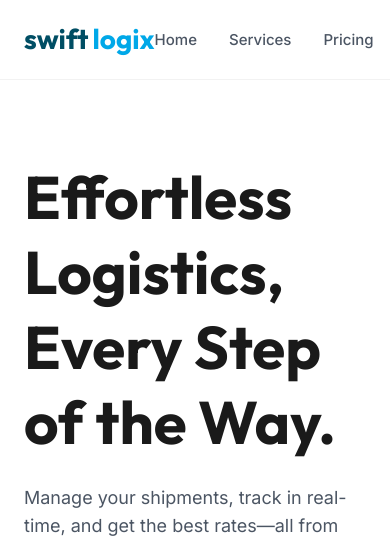
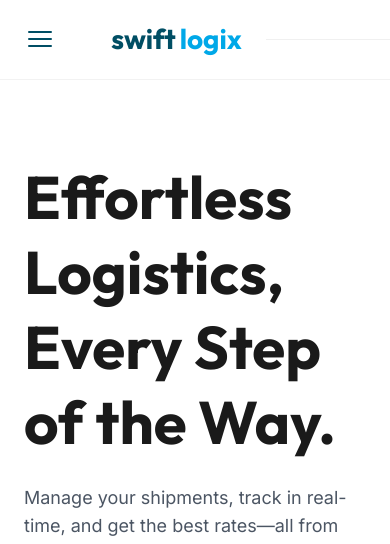
Before and after one commit to paul081/swiftLogix, a Next.js app: page / in a window 390 px wide. Shown: the top 544 px of the page. Built offline with nearby package versions, Linux system fonts and the light colour scheme.

Commit message:
feat: add responsive hamburger mobile nav menu

```diff
--- a/src/app/globals.css
+++ b/src/app/globals.css
@@ -1,6 +1,109 @@
 @tailwind base;
 @tailwind components;
 @tailwind utilities;
+
+/* ===== HAMBURGER BUTTON ===== */
+.hamburger-btn {
+  display: none;
+  flex-direction: column;
+  justify-content: center;
+  gap: 5px;
+  width: 36px;
+  height: 36px;
+  background: none;
+  border: none;
+  cursor: pointer;
+  padding: 4px;
+  z-index: 1100;
+  order: -1;
+}
+
+.hamburger-line {
+  display: block;
+  width: 24px;
+  height: 2px;
+  background-color: var(--primary);
+  border-radius: 2px;
+  transition: all 0.3s cubic-bezier(0.4, 0, 0.2, 1);
+  transform-origin: center;
+}
+
+/* ===== MOBILE DROPDOWN MENU ===== */
+.mobile-menu {
+  display: none;
+  flex-direction: column;
+  gap: 0;
+  background: rgba(255, 255, 255, 0.98);
+  backdrop-filter: blur(10px);
+  border-top: 1px solid rgba(0,0,0,0.06);
+  max-height: 0;
+  overflow: hidden;
+  transition: max-height 0.35s ease, padding 0.3s ease;
+  padding: 0 24px;
+}
+
+.mobile-menu.mobile-menu-open {
+  max-height: 500px;
+  padding: 16px 24px 24px;
+}
+
+.mobile-menu ul {
+  display: flex;
+  flex-direction: column;
+  gap: 0;
+  margin-bottom: 16px;
+}
+
+.mobile-menu ul li a {
+  display: block;
+  padding: 14px 0;
+  font-size: 16px;
+  font-weight: 500;
+  color: var(--text-dark);
+  border-bottom: 1px solid rgba(0,0,0,0.05);
+  transition: color 0.2s;
+}
+
+.mobile-menu ul li a:hover {
+  color: var(--primary);
+}
+
+.mobile-menu-buttons {
+  display: flex;
+  flex-direction: column;
+  gap: 10px;
+  margin-top: 8px;
+}
+
+.mobile-menu-buttons .btn {
+  width: 100%;
+  text-align: center;
+  justify-content: center;
+}
+
+/* ===== RESPONSIVE BREAKPOINT ===== */
+@media (max-width: 768px) {
+  .hamburger-btn {
+    display: flex;
+  }
+
+  .nav-links {
+    display: none !important;
+  }
+
+  .nav-buttons {
+    display: none !important;
+  }
+
+  .mobile-menu {
+    display: flex;
+  }
+
+  nav .container {
+    justify-content: space-between;
+  }
+}
+
 
 :root {
   --primary: #004e64;
--- a/src/app/page.tsx
+++ b/src/app/page.tsx
@@ -10,6 +10,7 @@ export default function Home() {
   const [loading, setLoading] = useState(false);
   const [shipmentData, setShipmentData] = useState<any>(null);
   const [errorMsg, setErrorMsg] = useState("");
+  const [mobileMenuOpen, setMobileMenuOpen] = useState(false);
 
   const handleTrack = async (e: React.FormEvent) => {
     e.preventDefault();
@@ -32,7 +33,21 @@ export default function Home() {
     <div className="min-h-screen bg-white">
       <nav id="navbar">
         <div className="container">
+          {/* Hamburger button - left side on mobile */}
+          <button
+            id="mobile-menu-btn"
+            className="hamburger-btn"
+            onClick={() => setMobileMenuOpen(!mobileMenuOpen)}
+            aria-label="Toggle menu"
+          >
+            <span className={`hamburger-line ${mobileMenuOpen ? 'rotate-45 translate-y-2' : ''}`}></span>
+            <span className={`hamburger-line ${mobileMenuOpen ? 'opacity-0' : ''}`}></span>
+            <span className={`hamburger-line ${mobileMenuOpen ? '-rotate-45 -translate-y-2' : ''}`}></span>
+          </button>
+
           <a href="#" className="logo">swift<span>logix</span></a>
+
+          {/* Desktop nav links */}
           <ul className="nav-links">
             <li><a href="#home">Home</a></li>
             <li><a href="#services">Services</a></li>
@@ -43,6 +58,21 @@ export default function Home() {
           <div className="nav-buttons">
             <button className="btn btn-outline">Log In</button>
             <button className="btn btn-primary">Sign Up</button>
+          </div>
+        </div>
+
+        {/* Mobile dropdown menu */}
+        <div className={`mobile-menu ${mobileMenuOpen ? 'mobile-menu-open' : ''}`}>
+          <ul>
+            <li><a href="#home" onClick={() => setMobileMenuOpen(false)}>Home</a></li>
+            <li><a href="#services" onClick={() => setMobileMenuOpen(false)}>Services</a></li>
+            <li><a href="#pricing" onClick={() => setMobileMenuOpen(false)}>Pricing</a></li>
+            <li><a href="#track" onClick={() => setMobileMenuOpen(false)}>Track Shipment</a></li>
+            <li><a href="#about" onClick={() => setMobileMenuOpen(false)}>About Us</a></li>
+          </ul>
+          <div className="mobile-menu-buttons">
+            <button className="btn btn-outline w-full">Log In</button>
+            <button className="btn btn-primary w-full">Sign Up</button>
           </div>
         </div>
       </nav>
```
